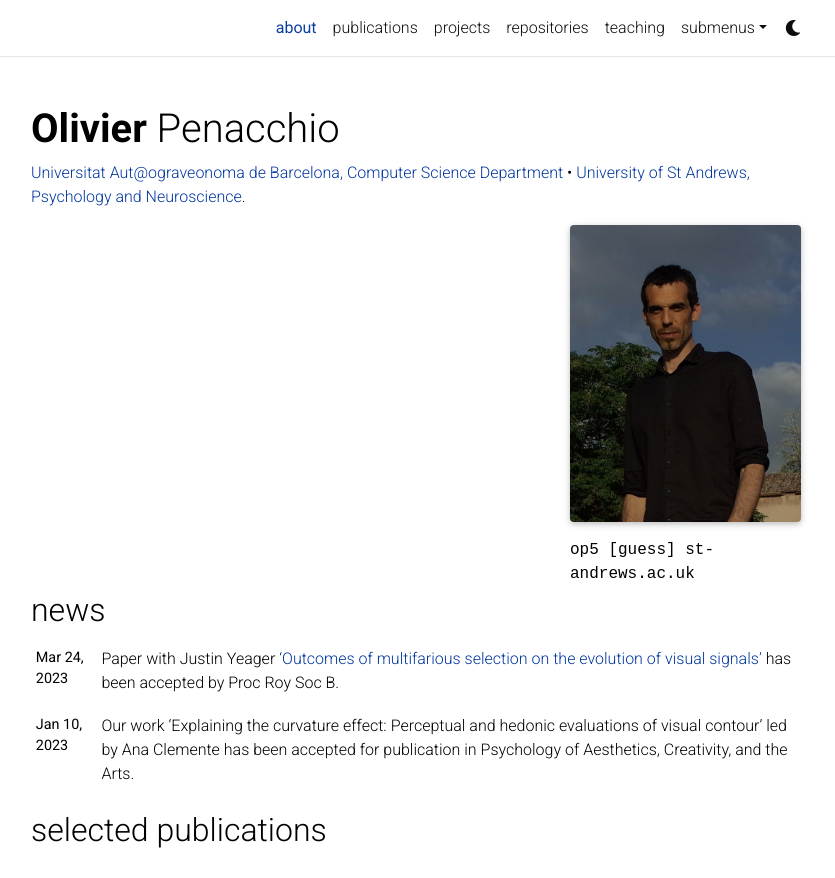
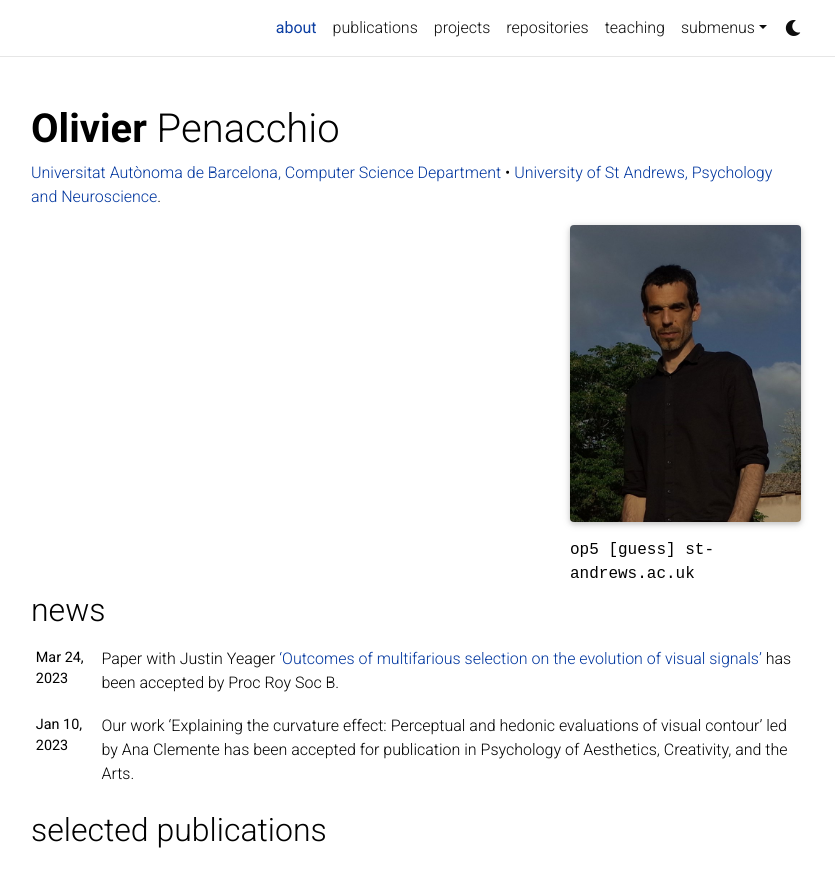
Before and after one commit to openacchio/openacchio.github.io, a Jekyll site: the page built from _pages/about.md, in a window 1280 px wide and 1167 px high, cut to the strip 0-878 px from the top of the window. Shown: the whole strip, without its empty margins (224-1059 px from the left). Built offline with Jekyll 4.4.1, drawn with Linux system fonts in a browser that asks for light colours; full-size pictures stand in for the smaller copies a plugin makes; comment, search, counter and statistics services are not loaded; a style sheet for code colours, icons or effects is not loaded.

Commit message:
accent again

```diff
--- a/_pages/about.md
+++ b/_pages/about.md
@@ -2,7 +2,7 @@
 layout: about
 title: about
 permalink: /
-subtitle: <a href="https://www.uab.cat/ca/ciencies-computacio/recerca-ciencies-computacio">Universitat Aut@ograveonoma de Barcelona, Computer Science Department</a> • <a target="_blank" href="https://www.st-andrews.ac.uk/psychology-neuroscience/">University of St Andrews, Psychology and Neuroscience</a>.
+subtitle: <a href="https://www.uab.cat/ca/ciencies-computacio/recerca-ciencies-computacio">Universitat Autònoma de Barcelona, Computer Science Department</a> • <a target="_blank" href="https://www.st-andrews.ac.uk/psychology-neuroscience/">University of St Andrews, Psychology and Neuroscience</a>.
 description: Data science, biological modelling, sensory ecology, vision.
 
 profile:
```
